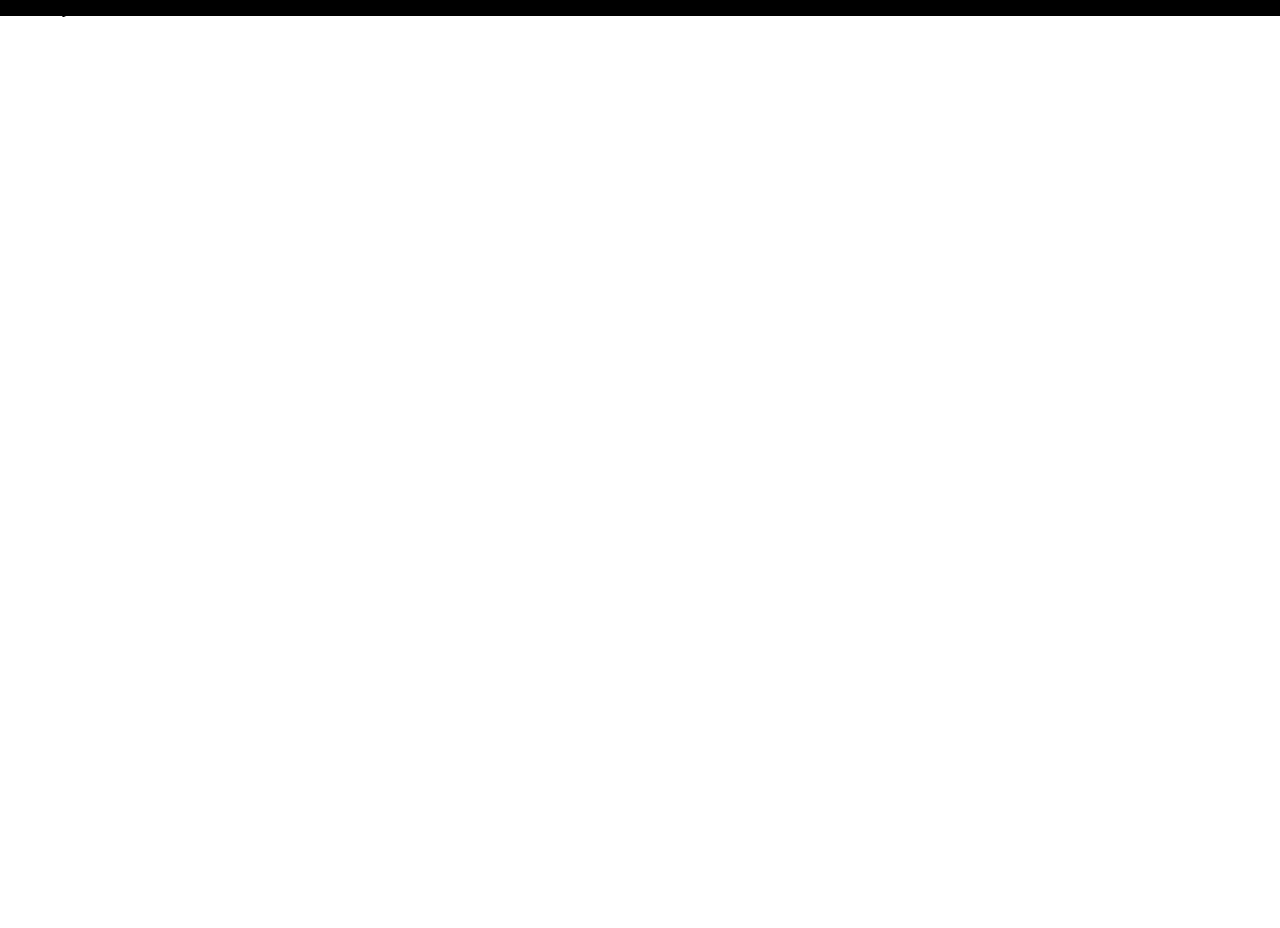
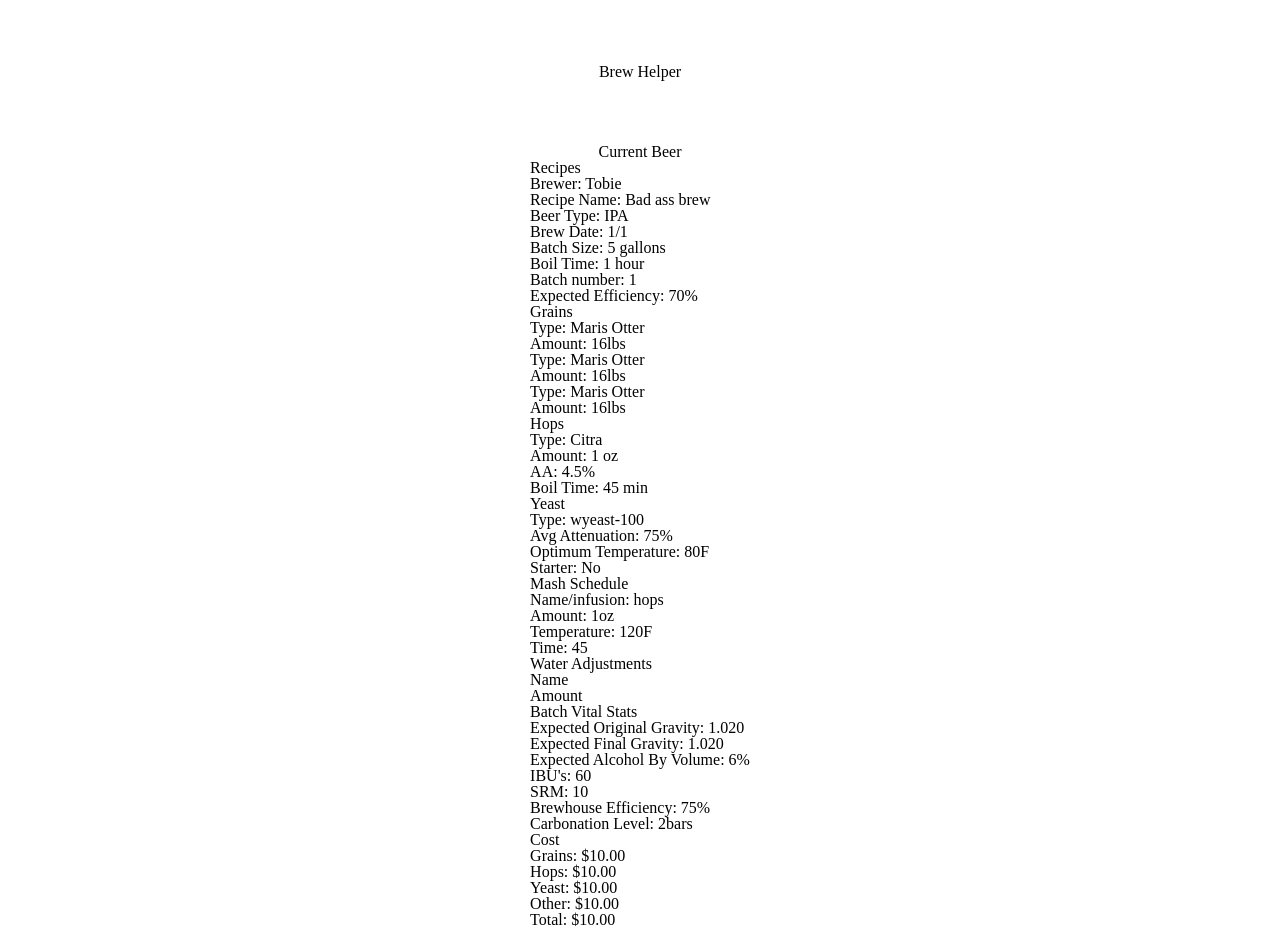
Before and after one commit to Nepsaco/Brew_helper, a Vue app in the folder brew_frontend/: page / in a window 1280 px wide. Before the commit the page ends 800 px from the top, so only its background shows below. Built offline with nearby package versions, Linux system fonts and the light colour scheme.

Commit message:
templated recipe

```diff
--- a/brew_frontend/src/App.vue
+++ b/brew_frontend/src/App.vue
@@ -1,11 +1,101 @@
 <template>
-  <div id="app">
-      <h1 data-test-main-heading>Brew Helper</h1>
-  </div>
+    <div id='app'>
+        <div class='header'>
+            <h1 data-test-main-heading>Brew Helper</h1>
+        </div>
+        <div>
+            <h2 data-test-current-beer>Current Beer</h2>
+        </div>
+        <div>
+            <h2 data-test-recipes>Recipes</h2>
+            <ul>
+                <li>Brewer: Tobie</li>
+                <li>Recipe Name: Bad ass brew</li>
+                <li>Beer Type: IPA</li>
+                <li>Brew Date: 1/1</li>
+                <li>Batch Size: 5 gallons</li>
+                <li>Boil Time: 1 hour</li>
+                <li>Batch number: 1</li>
+                <li>Expected Efficiency: 70%</li>
+            </ul>
+            <p>Grains</p>
+            <ul>
+                <li>
+                    <p>Type: Maris Otter</p>
+                    <p>Amount: 16lbs</p>
+                </li>
+                <li>
+                    <p>Type: Maris Otter</p>
+                    <p>Amount: 16lbs</p>
+                </li>
+                <li>
+                    <p>Type: Maris Otter</p>
+                    <p>Amount: 16lbs</p>
+                </li>
+            </ul>
+            <p>Hops</p>
+            <ul>
+                <li>
+                    <p>Type: Citra</p>
+                    <p>Amount: 1 oz</p>
+                    <p>AA: 4.5%</p>
+                    <p>Boil Time: 45 min</p>
+                </li>
+            </ul>
+            <p>Yeast</p>
+            <ul>
+                <li>
+                    <p>Type: wyeast-100</p>
+                    <p>Avg Attenuation: 75%</p>
+                    <p>Optimum Temperature: 80F</p>
+                    <p>Starter: No</p>
+                </li>
+            </ul>
+            <p>Mash Schedule</p>
+            <ul>
+                <li>
+                    <p>Name/infusion: hops</p>
+                    <p>Amount: 1oz</p>
+                    <p>Temperature: 120F</p>
+                    <p>Time: 45</p>
+                </li>
+            </ul>
+            <p>Water Adjustments</p>
+            <ul>
+               <li>Name</li>
+               <li>Amount</li>
+            </ul>
+            <p>Batch Vital Stats</p>
+            <ul>
+                <li>Expected Original Gravity: 1.020</li>
+                <li>Expected Final Gravity: 1.020</li>
+                <li>Expected Alcohol By Volume: 6%</li>
+                <li>IBU's: 60</li>
+                <li>SRM: 10</li>
+                <li>Brewhouse Efficiency: 75%</li>
+                <li>Carbonation Level: 2bars</li>
+            </ul>
+            <p>Cost</p>
+            <ul>
+                <li>Grains: $10.00</li>
+                <li>Hops: $10.00</li>
+                <li>Yeast: $10.00</li>
+                <li>Other: $10.00</li>
+                <li>Total: $10.00</li>
+            </ul>
+        </div>
+    </div>
 </template>
 
 <style lang="scss">
 #app {
-    background: $black;
+    display: flex;
+    flex-flow: column;
+    justify-content: center;
+    align-items: center;
+    width: 100vw;
+    .header {
+        padding: $spacing-8;
+    }
 }
 </style>
--- a/brew_frontend/src/styles/_variables.scss
+++ b/brew_frontend/src/styles/_variables.scss
@@ -1,3 +1,2 @@
-@use 'reset';
-@use 'scales';
-$black: hsl(0,0%,0%);
+@import 'reset';
+@import 'scales';
```
Also changed, not shown: 2 other files (tests, documents, lock files or other folders).
